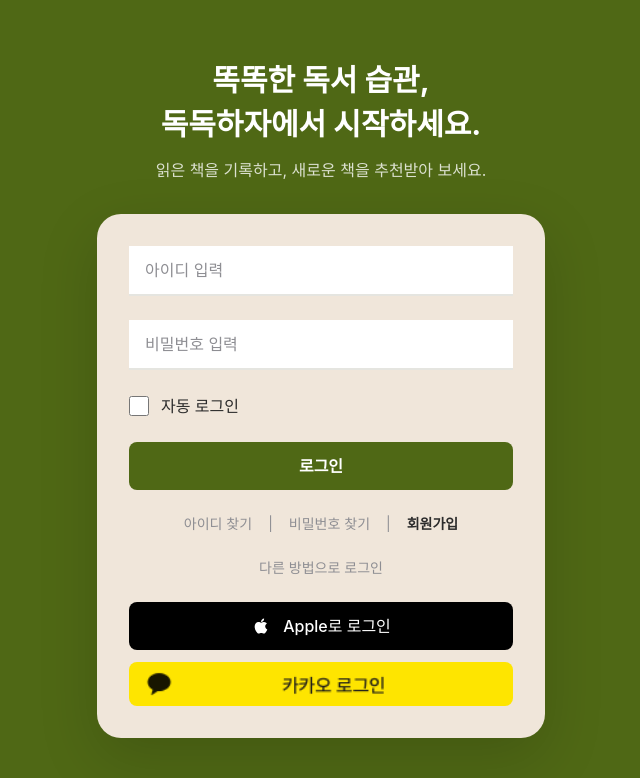
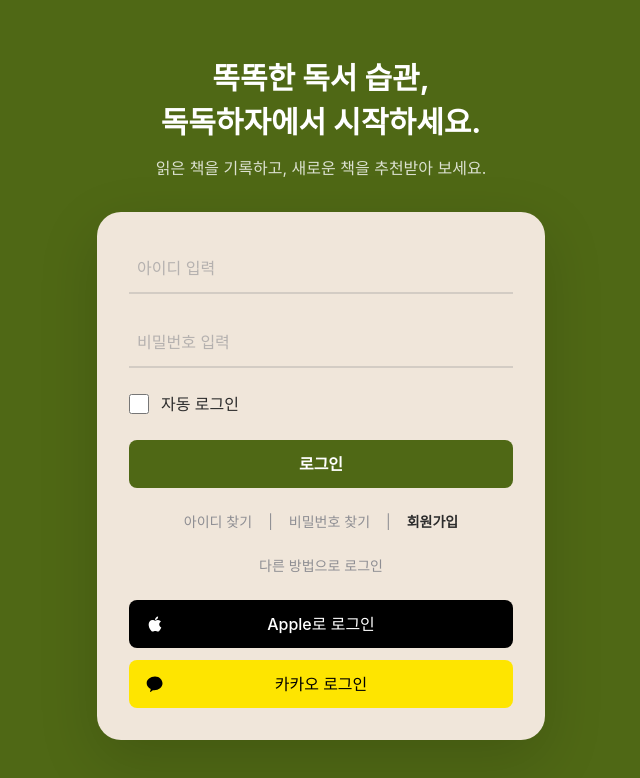
Before and after one commit to cmhblue1225/dockdock, a React (Vite) app in the folder frontend/: page /login in a window 1280 px wide. Shown: the top 778 px of the page, without its empty margins (319-959 px from the left). Built offline with nearby package versions, Linux system fonts and the light colour scheme; no server answers.

Commit message:
kakao button design fixed

```diff
--- /dev/null
+++ b/frontend/src/components/icons/KakaoLogo.tsx
@@ -0,0 +1,12 @@
+export default function KakaoLogo({ className = "w-5 h-5" }: { className?: string }) {
+  return (
+    <svg
+      className={className}
+      viewBox="0 0 24 24"
+      fill="currentColor"
+      xmlns="http://www.w3.org/2000/svg"
+    >
+      <path d="M12 3C6.48 3 2 6.58 2 11c0 2.89 1.97 5.43 4.93 6.88-.2.73-.76 2.77-.87 3.22-.13.54.2.53.42.39.17-.11 2.67-1.82 3.1-2.12.46.06.93.1 1.42.1 5.52 0 10-3.58 10-8S17.52 3 12 3z" />
+    </svg>
+  );
+}
--- a/frontend/src/pages/LoginPage.tsx
+++ b/frontend/src/pages/LoginPage.tsx
@@ -2,6 +2,7 @@
 import { useNavigate, Link } from 'react-router-dom';
 import { useAuthStore } from '../stores/authStore';
 import AppleLogo from '../components/icons/AppleLogo';
+import KakaoLogo from '../components/icons/KakaoLogo';
 
 export default function LoginPage() {
   const navigate = useNavigate();
@@ -73,7 +74,7 @@
                 placeholder="아이디 입력"
                 value={email}
                 onChange={(e) => setEmail(e.target.value)}
-                className="w-full px-4 py-3 bg-white border-b-2 border-border-color focus:outline-none focus:border-ios-green placeholder:text-text-secondary"
+                className="w-full px-2 py-3 bg-transparent border-b-2 border-text-secondary/30 focus:outline-none focus:border-ios-green placeholder:text-text-secondary/60 transition-colors text-text-primary"
                 required
               />
             </div>
@@ -85,7 +86,7 @@
                 placeholder="비밀번호 입력"
                 value={password}
                 onChange={(e) => setPassword(e.target.value)}
-                className="w-full px-4 py-3 bg-white border-b-2 border-border-color focus:outline-none focus:border-ios-green placeholder:text-text-secondary"
+                className="w-full px-2 py-3 bg-transparent border-b-2 border-text-secondary/30 focus:outline-none focus:border-ios-green placeholder:text-text-secondary/60 transition-colors text-text-primary"
                 required
               />
             </div>
@@ -144,26 +145,23 @@
               type="button"
               onClick={handleAppleLogin}
               disabled={socialLoading}
-              className="w-full bg-black text-white py-3 px-4 rounded-lg font-medium flex items-center justify-center space-x-3 hover:bg-gray-900 transition-colors disabled:opacity-50 disabled:cursor-not-allowed"
+              className="w-full bg-black text-white py-3 rounded-lg font-medium relative flex items-center justify-center hover:bg-gray-900 transition-colors disabled:opacity-50 disabled:cursor-not-allowed"
               style={{ minHeight: '44px' }}
             >
-              <AppleLogo className="w-5 h-5" />
+              <AppleLogo className="w-5 h-5 absolute left-4" />
               <span className="text-base">Apple로 로그인</span>
             </button>
 
-            {/* Kakao 로그인 - 공식 리소스 사용 */}
+            {/* Kakao 로그인 - 공식 색상 사용 */}
             <button
               type="button"
               onClick={handleKakaoLogin}
               disabled={socialLoading}
-              className="w-full flex items-center justify-center overflow-hidden rounded-lg hover:opacity-90 transition-opacity disabled:opacity-50 disabled:cursor-not-allowed"
-              style={{ height: '44px' }}
+              className="w-full py-3 rounded-lg font-medium relative flex items-center justify-center hover:opacity-90 transition-opacity disabled:opacity-50 disabled:cursor-not-allowed"
+              style={{ minHeight: '44px', backgroundColor: '#FEE500', color: '#000000' }}
             >
-              <img
-                src="/images/kakao/kakao_login_medium_wide.png"
-                alt="카카오 로그인"
-                className="w-full h-full object-cover"
-              />
+              <KakaoLogo className="w-5 h-5 absolute left-4" />
+              <span className="text-base font-medium">카카오 로그인</span>
             </button>
           </div>
         </div>
```
Also changed, not shown: 1 other file (tests, documents, lock files or other folders).
